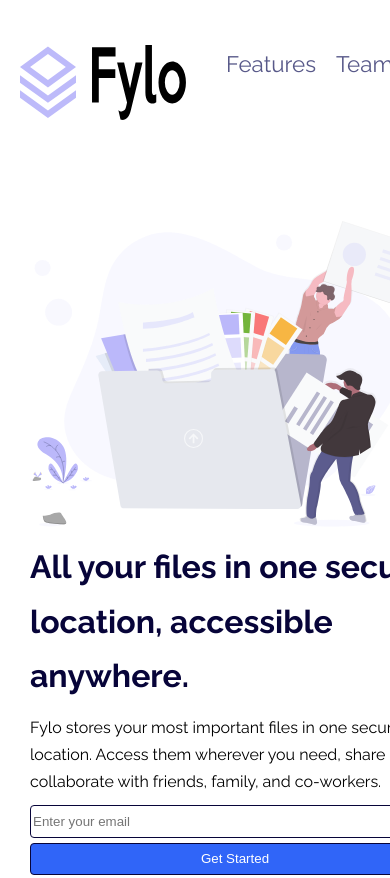
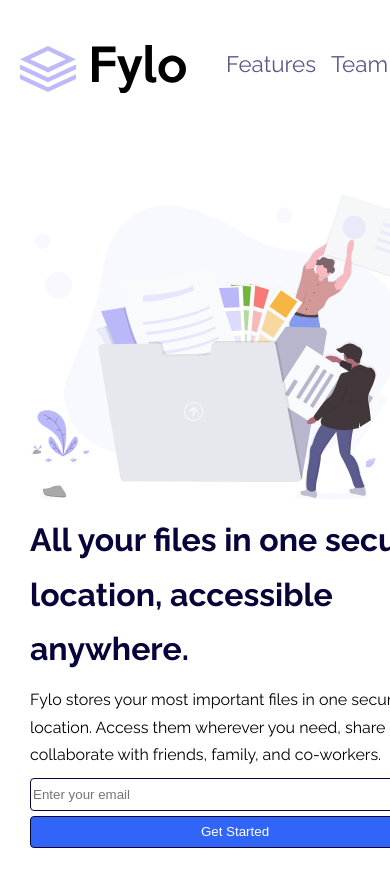
Before and after one commit to Amrsaid208/Fylo-landing-page-with-two-column-layout, a plain HTML site: page index.html in a window 390 px wide. Shown: the top 878 px of the page. Drawn offline with Linux system fonts and the light colour scheme.

Commit message:
Update index.css

```diff
--- a/css/index.css
+++ b/css/index.css
@@ -278,4 +278,11 @@ footer ul{
 .icons{
     align-self: center;
 }
+    nav  a img.logo{
+    max-width: 160px;
+}
+nav ul li {
+    min-width: fit-content;
+    margin-right:15px ;
+}
     }
```
